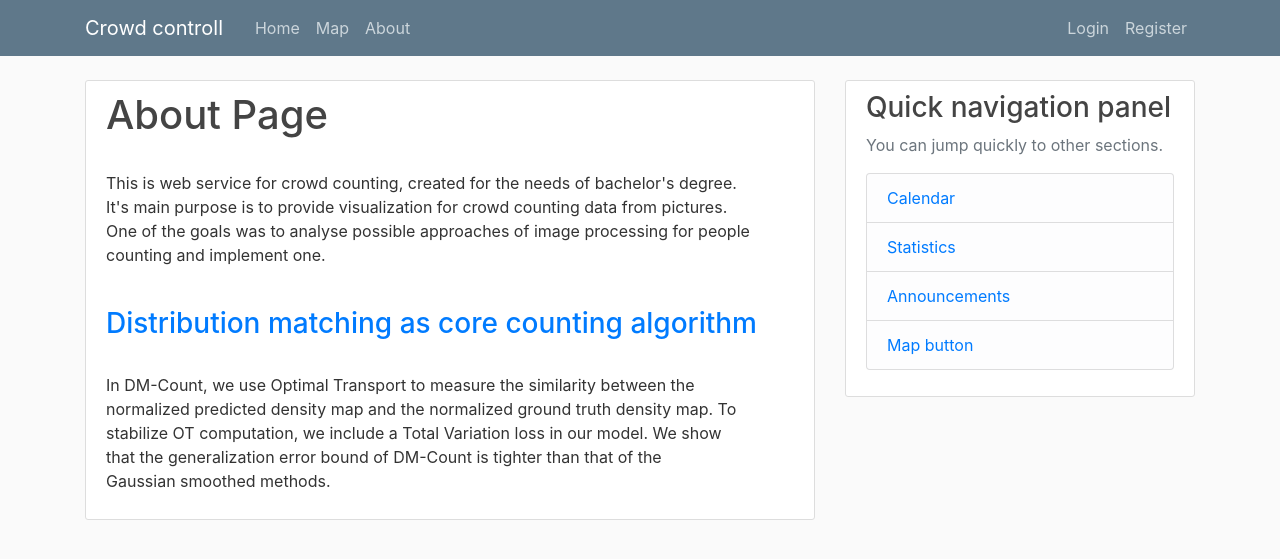
After one commit to Rafalini/crowd-counting-service, a Flask app: page /calendar in a window 1280 px wide. The commit adds this page. Shown: the top 559 px of the page. Run offline with Flask 2, Linux system fonts and the light colour scheme; parts of the project's set-up code (start-up, migrations or seed data) failed here and were passed over; some libraries are stand-ins or nearby versions.

Commit message:
master - announcement page and model + fixes

```diff
--- a/crowdControll/routes.py
+++ b/crowdControll/routes.py
@@ -6,7 +6,7 @@ from werkzeug.utils import secure_filename
 
 from crowdControll import app, db, bcrypt, queue
 from crowdControll.forms import RegistrationForm, LoginForm, UpdateAccountForm, PostForm
-from crowdControll.models import User, Post
+from crowdControll.models import User, Post, Announcement
 from crowdControll.predictor import Predictor
 from flask_login import login_user, current_user, logout_user, login_required
 from PIL import Image
@@ -204,3 +204,18 @@ def predict():
             break
 
     return jsonify(response)
+
+
+@app.route("/calendar")
+def calendar():
+    return render_template('calendar.html')
+
+
+@app.route("/statistics")
+def statistics():
+    return render_template('statistics.html')
+
+
+@app.route("/announcements")
+def announcements():
+    return render_template('announcements.html', announcements=Announcement.query.all())
--- a/crowdControll/static/main.css
+++ b/crowdControll/static/main.css
@@ -79,10 +79,22 @@ a.article-title:hover {
   font-size: 2.5rem;
 }
 
-.circle {
-    width: 32px;
-    height: 32px;
-    line-height: 32px;
-    background-image: url('circle.png');
+.mycircle {
+    width: 40px;
+    height: 40px;
+    line-height: 40px;
     text-align: center;
+    border: 2px solid red;
+    background-color: #FFFFFF;
+    border-radius:50%;
 }
+
+.mycircle2 {
+    width: 40px;
+    height: 40px;
+    line-height: 40px;
+    text-align: center;
+    background: aqua;
+    border: 2px solid blue;
+    border-radius:50%;
+}
--- /dev/null
+++ b/crowdControll/templates/calendar.html
@@ -0,0 +1,23 @@
+{% extends "layout.html" %}
+{% block content %}
+<div class="content-section">
+    <h1>About Page</h1>
+    <p class="article-content">
+        This is web service for crowd counting, created for the needs of bachelor's degree.
+        It's main purpose is to provide visualization for crowd counting data from pictures.
+        One of the goals was to analyse possible approaches of image processing for people
+        counting and implement one.
+
+    </p>
+
+    <h3><a href="https://arxiv.org/pdf/2009.13077.pdf">Distribution matching as core counting algorithm</a></h3>
+
+    <p class="article-content">
+        In DM-Count, we use Optimal Transport to measure the similarity between the
+        normalized predicted density map and the normalized ground truth density map. To
+        stabilize OT computation, we include a Total Variation loss in our model. We show
+        that the generalization error bound of DM-Count is tighter than that of the
+        Gaussian smoothed methods.
+    </p>
+</div>
+{% endblock content %}
--- a/crowdControll/templates/layout.html
+++ b/crowdControll/templates/layout.html
@@ -71,10 +71,10 @@
             <h3>Quick navigation panel</h3>
             <p class='text-muted'>You can jump quickly to other sections.
               <ul class="list-group">
-                <li class="list-group-item list-group-item-light">Latest Posts</li>
-                <li class="list-group-item list-group-item-light">Announcements</li>
-                <li class="list-group-item list-group-item-light">Calendars</li>
-                <li class="list-group-item list-group-item-light">etc</li>
+                <li class="list-group-item list-group-item-light"><a class="button" href="{{url_for('calendar')}}">Calendar</a></li>
+                <li class="list-group-item list-group-item-light"><a class="button" href="{{url_for('statistics')}}">Statistics</a></li>
+                <li class="list-group-item list-group-item-light"><a class="button" href="{{url_for('announcements')}}">Announcements</a></li>
+                <li class="list-group-item list-group-item-light"><a class="button" href="{{url_for('mapview')}}">Map button</a></li>
               </ul>
             </p>
           </div>
```
Also changed, not shown: crowdControll/models.py (+7 -0 lines), crowdControll/predictor.py (+15 -12 lines), crowdControll/templates/announcements.html (added, +14 -0 lines), crowdControll/templates/map.html (+5 -19 lines), crowdControll/templates/statistics.html (added, +23 -0 lines), rebuilddb.py (+16 -9 lines).
